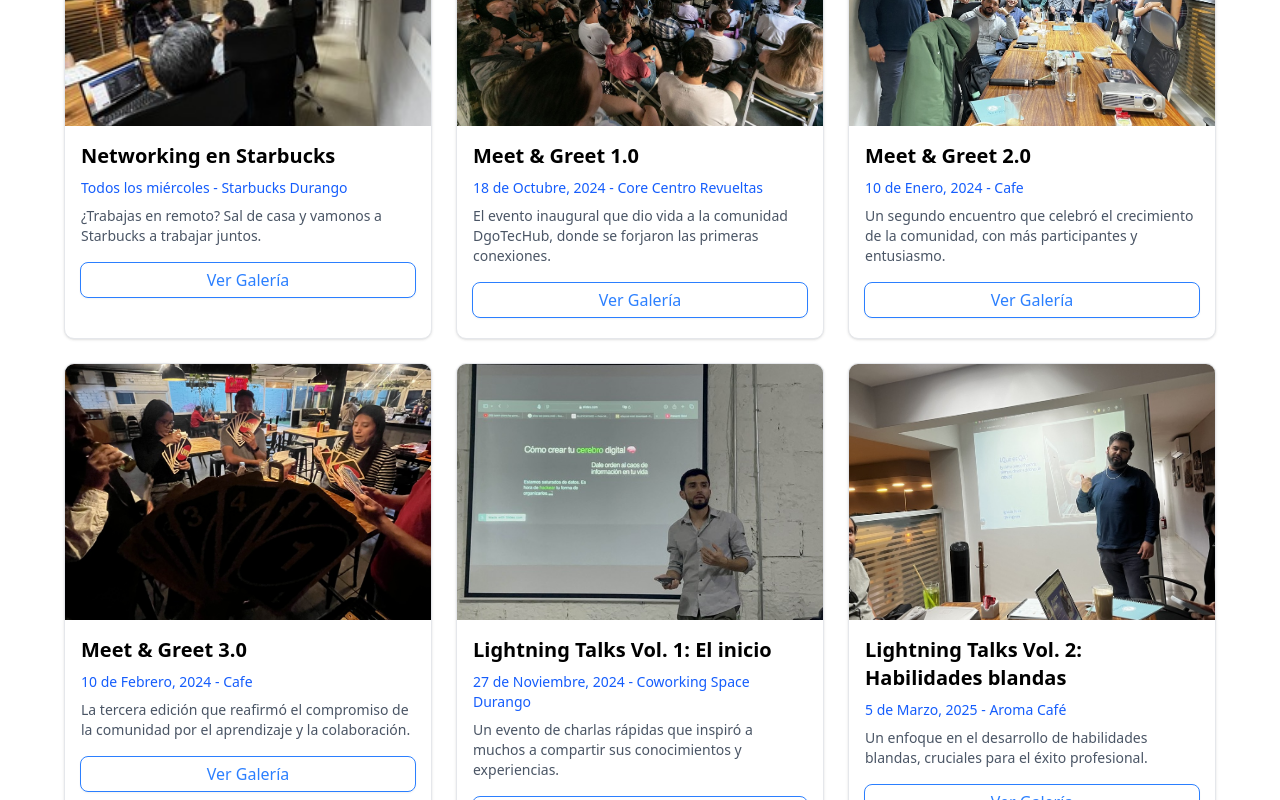
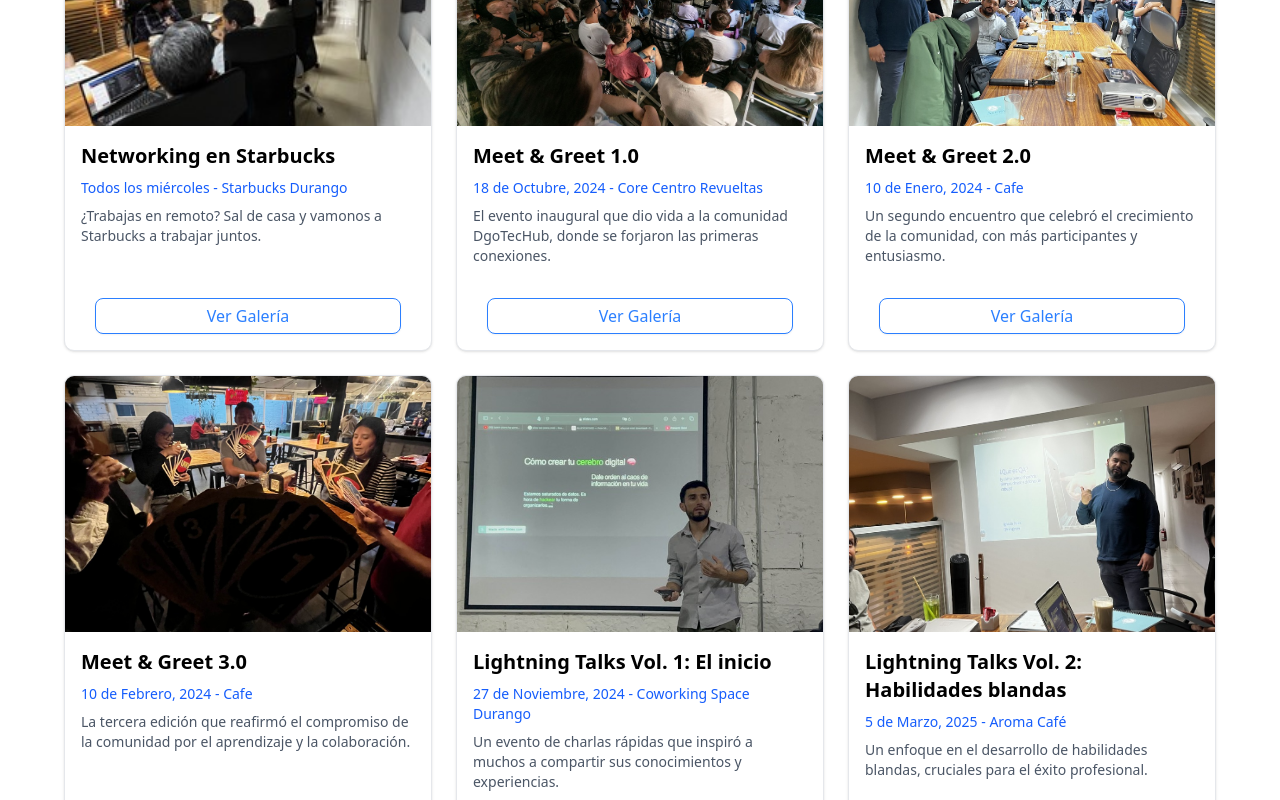
Before and after one commit to dgo-devs-community/website, a Next.js app: page /pastevents in a window 1280 px wide. Shown: the part 460-1260 px from the top of the page. Built offline with nearby package versions, Linux system fonts and the light colour scheme.

Commit message:
Modified PastEventsCard to show the button within the card in the same position regardless of the card's content. Modified community/page file to have correct grammar in the CTA button, now it says 'Únete ahora'

```diff
--- a/src/app/(site)/community/page.tsx
+++ b/src/app/(site)/community/page.tsx
@@ -101,7 +101,7 @@ export default function CommunityPage() {
             asChild
           >
             <Link href={"https://discord.gg/G4RsQJwuP8"} target="_blank">
-              Unetenos ahora
+              Únete ahora
             </Link>
           </Button>
         </div>
--- a/src/components/site/pastevents/PastEventsCard.tsx
+++ b/src/components/site/pastevents/PastEventsCard.tsx
@@ -21,18 +21,19 @@ export default function PastEventsCard({
   date,
 }: PastEventsCardProps) {
   return (
-    <div className="bg-white border border-gray-200 rounded-lg overflow-hidden shadow-sm hover:shadow-md transition-shadow ">
+    <div className="h-full flex flex-col bg-white border border-gray-200 rounded-lg overflow-hidden shadow-sm hover:shadow-md transition-shadow">
       <div className="relative h-64">
         <Image src={image || ""} alt={title} fill className="object-cover" />
       </div>
-      <div className="p-4 flex flex-col gap-2">
-        <h3 className="font-bold text-xl">{title}</h3>
-        <p className="text-blue-600 text-sm">
-          {date} - {location}
-        </p>
-        <p className="text-gray-600 text-sm">{description}</p>
-      </div>
-      <div className="w-full flex justify-center mb-5">
+      <div className="p-4 flex-1 flex flex-col">
+        <div className="flex-1">
+          <h3 className="font-bold text-xl mb-2">{title}</h3>
+          <p className="text-blue-600 text-sm mb-2">
+            {date} - {location}
+          </p>
+          <p className="text-gray-600 text-sm">{description}</p>
+        </div>
+        <div className="w-full flex justify-center mt-4 pt-4">
         <Button
           asChild
           variant="outline"
@@ -47,6 +48,7 @@ export default function PastEventsCard({
           )}
         </Button>
       </div>
+      </div>
     </div>
   );
 }
```
